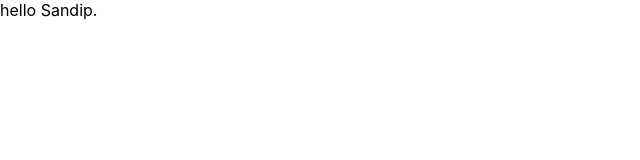
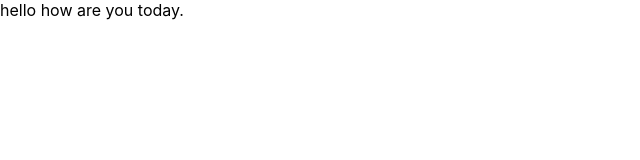
Before and after one commit to grownsandip/newsapp, a React (Create React App) app: page / in a window 1280 px wide. Shown: the top 160 px of the page, without its empty margins (0-640 px from the left). Built offline with nearby package versions, Linux system fonts and the light colour scheme.

Commit message:
added new message

```diff
--- a/src/App.js
+++ b/src/App.js
@@ -3,7 +3,7 @@ import './App.css';
 import React, { Component } from 'react'
 
  export default class App extends Component {
-  name ='Sandip';
+  name ='how are you today';
    render() {
      return (
        <div>
```
